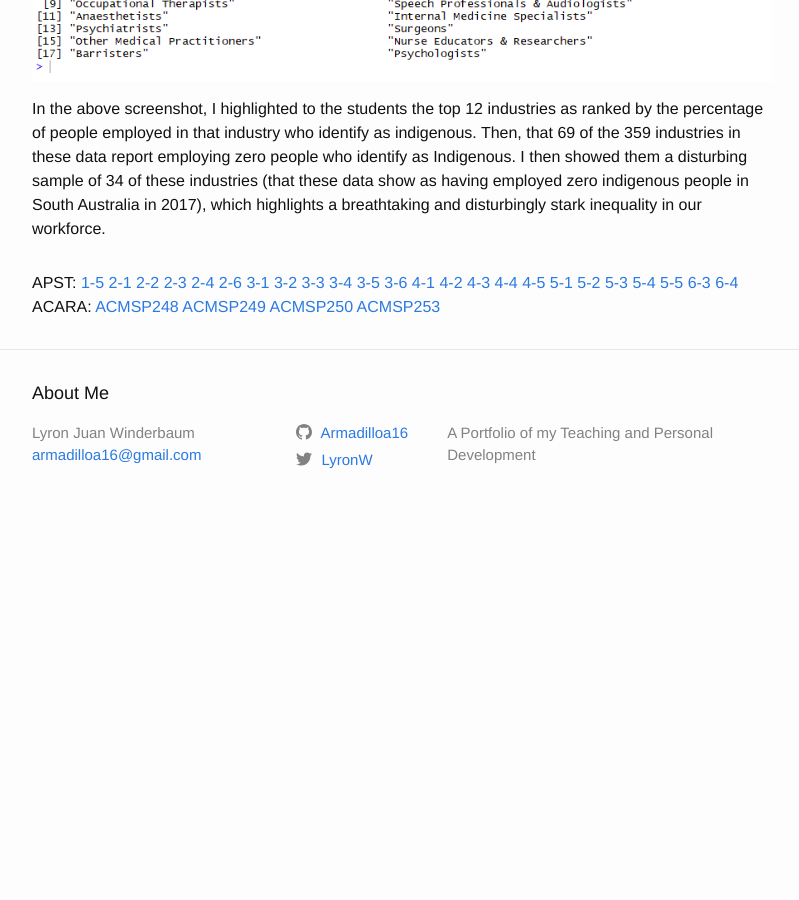
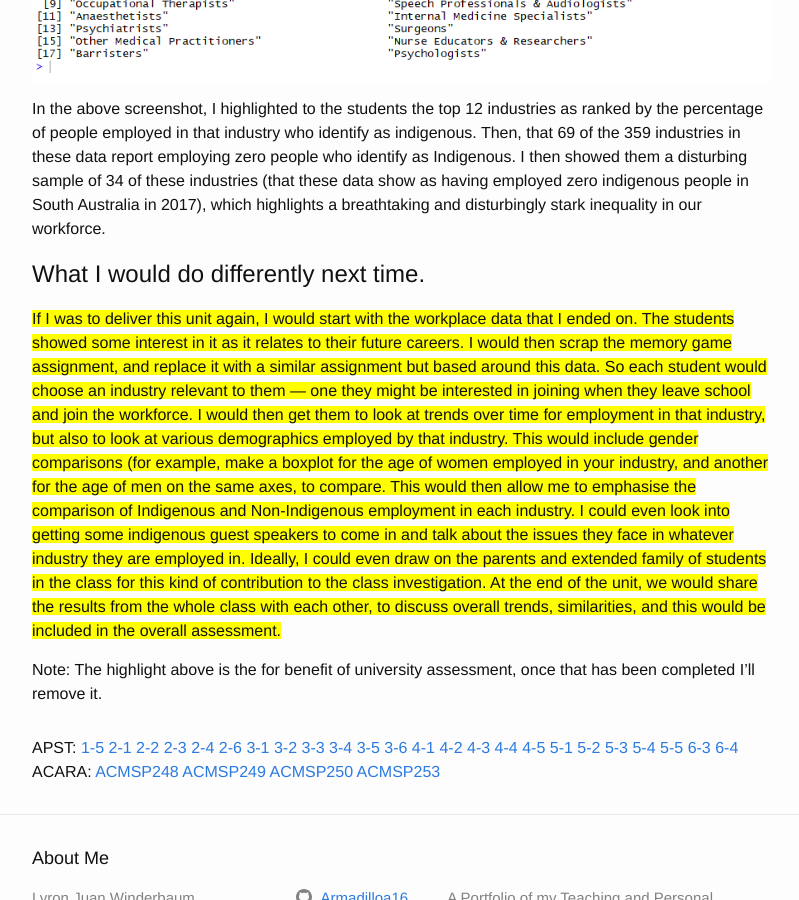
Before and after one commit to Armadilloa16/eportfolio, a Jekyll site: the page built from _posts/2018-08-11-bhs-10-maths-stats.md, in a window 1280 px wide and 900 px high, scrolled down 3548 px. Shown: the whole window, without its empty margins (238-1037 px from the left). Built offline with Jekyll 4.4.1, drawn with Linux system fonts in a browser that asks for light colours; before the commit the page ends 4080 px from its top, so only the background shows below that.

Commit message:
Completed Aboriginal Perspectives on Year 10 Stats Unit

```diff
--- a/_posts/2018-08-11-bhs-10-maths-stats.md
+++ b/_posts/2018-08-11-bhs-10-maths-stats.md
@@ -42,3 +42,12 @@ I showed them [an infographic showing the distribution of employment by industry
 ![ATSI Workplace Data Analysis Example]({{ site.baseurl }}/files/placement/bhs/year10maths/stats/atsi_workplace_data.PNG)
 
 In the above screenshot, I highlighted to the students the top 12 industries as ranked by the percentage of people employed in that industry who identify as indigenous. Then, that 69 of the 359 industries in these data report employing zero people who identify as Indigenous. I then showed them a disturbing sample of 34 of these industries (that these data show as having employed zero indigenous people in South Australia in 2017), which highlights a breathtaking and disturbingly stark inequality in our workforce.
+
+
+# What I would do differently next time.
+
+<span style="background-color: #FFFF00">
+If I was to deliver this unit again, I would start with the workplace data that I ended on. The students showed some interest in it as it relates to their future careers. I would then scrap the memory game assignment, and replace it with a similar assignment but based around this data. So each student would choose an industry relevant to them --- one they might be interested in joining when they leave school and join the workforce. I would then get them to look at trends over time for employment in that industry, but also to look at various demographics employed by that industry. This would include gender comparisons (for example, make a boxplot for the age of women employed in your industry, and another for the age of men on the same axes, to compare. This would then allow me to emphasise the comparison of Indigenous and Non-Indigenous employment in each industry. I could even look into getting some indigenous guest speakers to come in and talk about the issues they face in whatever industry they are employed in. Ideally, I could even draw on the parents and extended family of students in the class for this kind of contribution to the class investigation. At the end of the unit, we would share the results from the whole class with each other, to discuss overall trends, similarities, and this would be included in the overall assessment.
+</span>
+
+Note: The highlight above is the for benefit of university assessment, once that has been completed I'll remove it.
```
